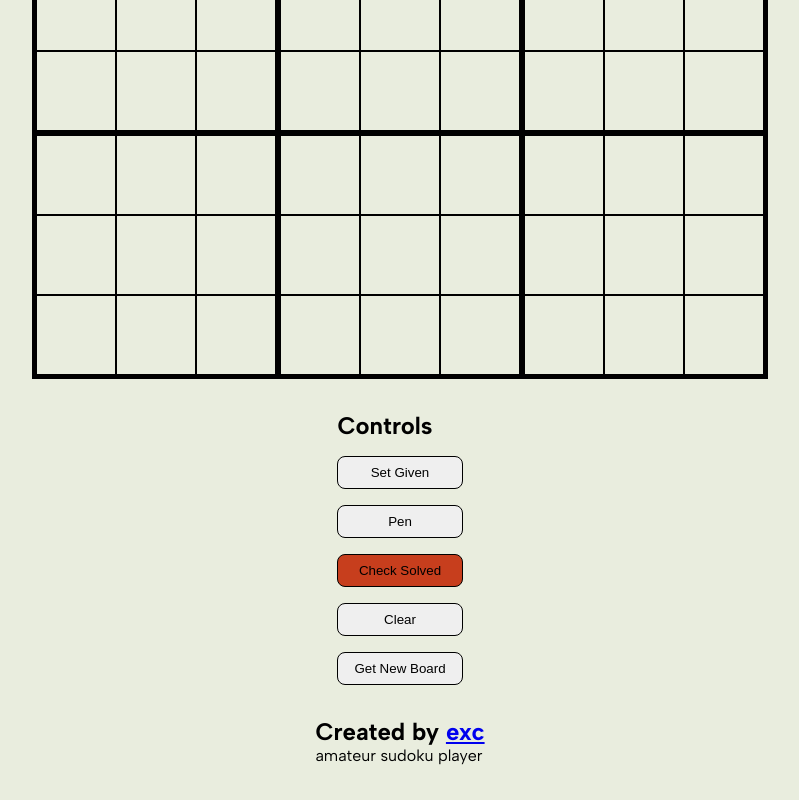
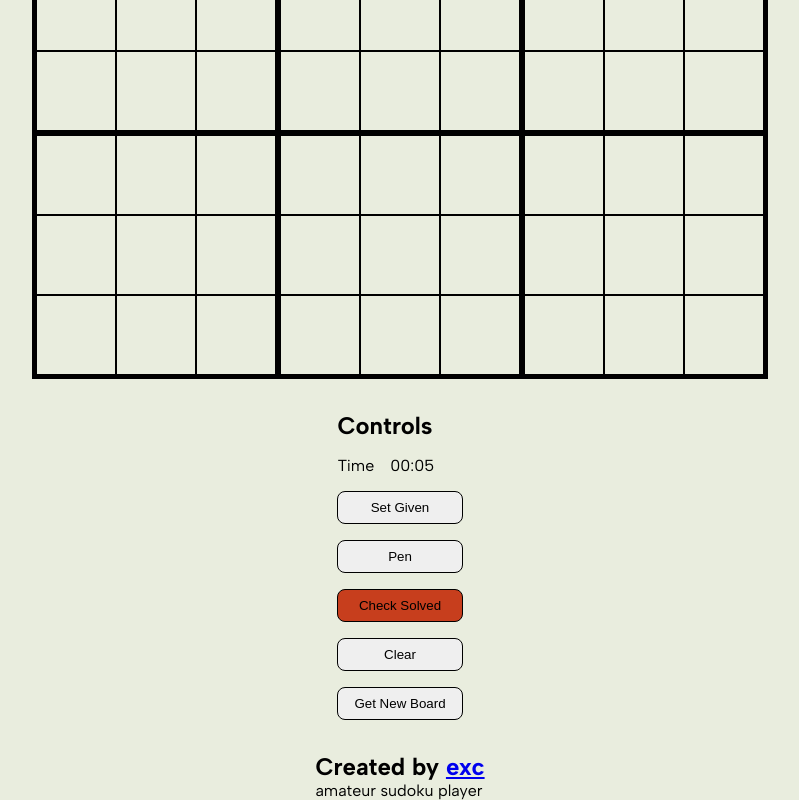
Before and after one commit to exchyphen/sudoku--hyphen, a React (Vite) app: page / in a window 1280 px wide. Shown: the part 446-1246 px from the top of the page, without its empty margins (240-1039 px from the left). Before the commit the page ends 1211 px from the top, so only its background shows below. Built offline with nearby package versions, Linux system fonts and the light colour scheme.

Commit message:
added timer, need to readjust starting the timer

```diff
--- a/src/App.css
+++ b/src/App.css
@@ -38,6 +38,11 @@
   gap: 1rem;
 }
 
+.time {
+  display: flex;
+  gap: 1rem;
+}
+
 .box {
   display: grid;
   grid-template-columns: repeat(3, 1fr);
--- a/src/App.jsx
+++ b/src/App.jsx
@@ -24,6 +24,8 @@ function App() {
   const [mode, setMode] = useState(0);
   const [solved, setSolved] = useState(false);
   const [modKey, setModKey] = useState("none");
+  const [baseTime, setBaseTime] = useState(Date.now());
+  const [elapsedTime, setElapsedTime] = useState(Date.now());
 
   // board data
   const data__board = Array.from(Array(MAX_ROW), () => Array(MAX_COL));
@@ -496,8 +498,28 @@ function App() {
       });
   };
 
+  // help format numbers
+  const numberFormatter = (num) => {
+    return num.toLocaleString("en-US", {
+      minimumIntegerDigits: 2,
+      useGrouping: false,
+    });
+  };
+
   // initial load
-  useEffect(() => {}, []);
+  useEffect(() => {
+    const timeInterval = setInterval(() => {
+      setElapsedTime(Date.now());
+    }, 1000);
+
+    return () => clearInterval(timeInterval);
+  }, []);
+
+  useEffect(() => {
+    if (inputGiven === false) {
+      setBaseTime(Date.now());
+    }
+  }, [inputGiven]);
 
   return (
     <>
@@ -518,6 +540,18 @@ function App() {
         </article>
         <article className="controls">
           <h1>Controls</h1>
+          <section className="time">
+            <div className="time__title">Time</div>
+            <div>
+              {numberFormatter(
+                Math.trunc((elapsedTime - baseTime) / 1000 / 60)
+              )}
+              :
+              {numberFormatter(
+                Math.trunc((elapsedTime - baseTime) / 1000) % 60
+              )}
+            </div>
+          </section>
           <button className="button" onClick={() => setInputGiven(!inputGiven)}>
             {inputGiven ? "Stop Setting Given" : "Set Given"}
           </button>{" "}
```
